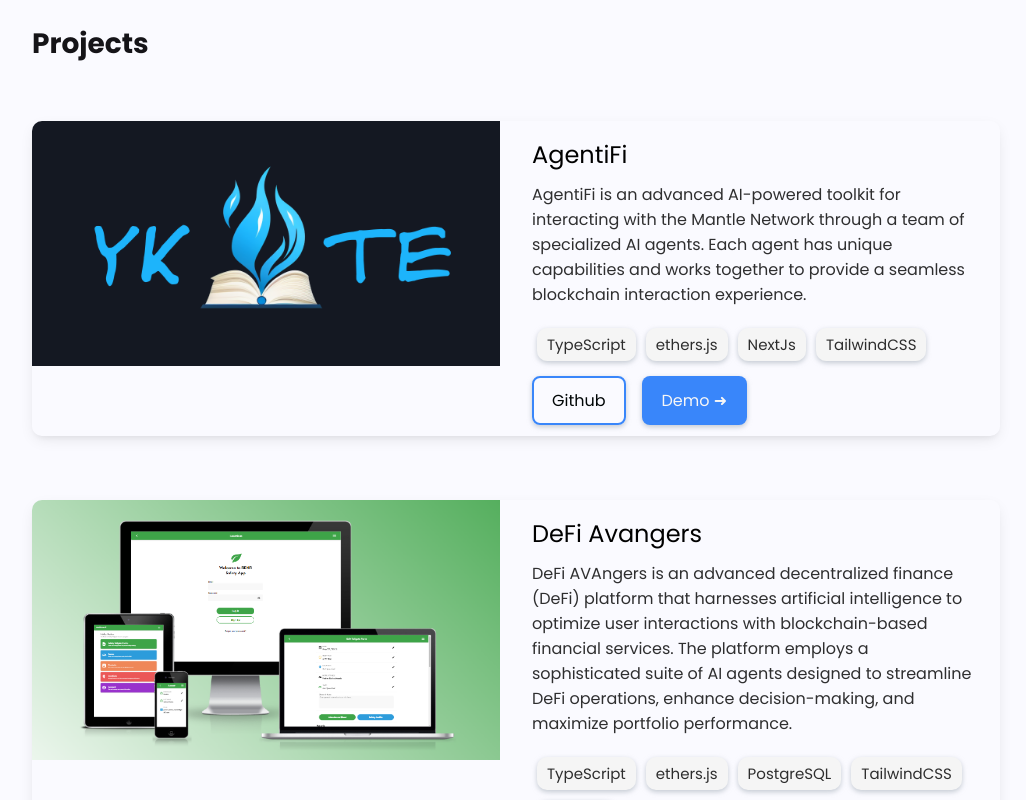
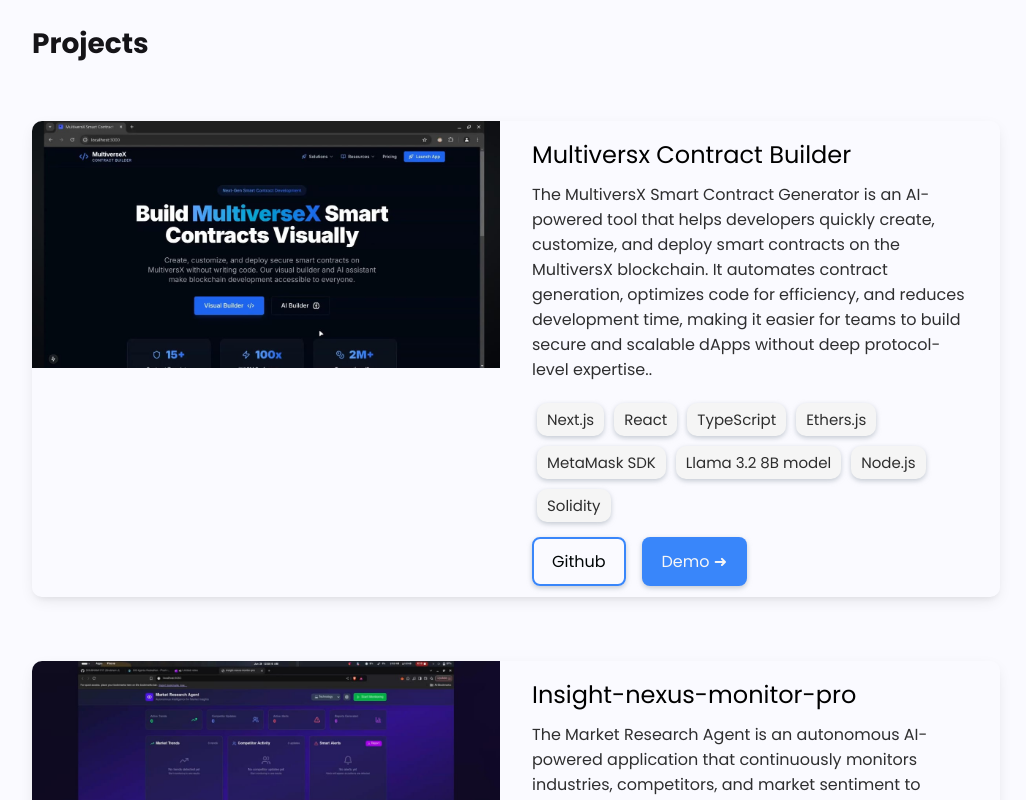
Before and after one commit to oxshbm/portfolio, a React (Create React App) app in the folder portfolio/: page / in a window 1280 px wide. Shown: the part 820-1620 px from the top of the page, without its empty margins (124-1150 px from the left). Built offline with nearby package versions, Linux system fonts and the light colour scheme.

Commit message:
added resume

```diff
--- a/portfolio/src/components/Dropdown/Dropdown.js
+++ b/portfolio/src/components/Dropdown/Dropdown.js
@@ -86,7 +86,7 @@
       <NavBtn onClick={toggle}>
         <a
           className="btn PrimaryBtn"
-          href="https://www.linkedin.com/in/shubham-avhad-705343261/"
+          href="https://drive.google.com/file/d/1Ry6nODLFMSVirwV72JQs4plGCZVovidE/view?usp=drivesdk"
           target="_blank"
           rel="noopener noreferrer"
         >
--- a/portfolio/src/components/Header/Header.js
+++ b/portfolio/src/components/Header/Header.js
@@ -16,7 +16,7 @@
             Projects
           </NavLink>
           <NavLink className="menu-item" to="about">
-            About
+            Experiences
           </NavLink>
           <NavLink className="menu-item" to="contact">
             Contact
@@ -25,7 +25,7 @@
         <NavBtn>
           <a
             className="btn PrimaryBtn"
-            href="https://www.linkedin.com/in/shubham-avhad-705343261/"  //add teh resume  link here
+            href="https://drive.google.com/file/d/1Ry6nODLFMSVirwV72JQs4plGCZVovidE/view?usp=drivesdk"  //add teh resume  link here
             target="_blank"
             rel="noopener noreferrer"
           >
--- a/portfolio/src/data/ProjectData.js
+++ b/portfolio/src/data/ProjectData.js
@@ -1,23 +1,23 @@
 // --------------------------------------- Project List
 export const ProjectList = [
-  {
-    img: "/ykte-feature-graphic.png",
-    title: "AgentiFi",
-    description:
-      "AgentiFi is an advanced AI-powered toolkit for interacting with the Mantle Network through a team of specialized AI agents. Each agent has unique capabilities and works together to provide a seamless blockchain interaction experience.",
-    tech_stack: [" TypeScript", "ethers.js", "NextJs", "TailwindCSS"],
-    github_url: "https://github.com/oxshbm/AgentiFi.git",
-    demo_url: "add youtube video url here",
-  },
-  {
-    img: "/renr-responsive.png",
-    title: "DeFi Avangers",
-    description:
-      "DeFi AVAngers is an advanced decentralized finance (DeFi) platform that harnesses artificial intelligence to optimize user interactions with blockchain-based financial services. The platform employs a sophisticated suite of AI agents designed to streamline DeFi operations, enhance decision-making, and maximize portfolio performance.",
-    tech_stack: ["TypeScript", "ethers.js", "PostgreSQL", "TailwindCSS", "PyTorch"],
-    github_url: "https://github.com/oxshbm/DeFi-AVAngers.git",
-    demo_url: "ty video url here",
-  },
+  // {
+  //   img: "/agentify.png",
+  //   title: "AgentiFi",
+  //   description:
+  //     "AgentiFi is an advanced AI-powered toolkit for interacting with the Mantle Network through a team of specialized AI agents. Each agent has unique capabilities and works together to provide a seamless blockchain interaction experience.",
+  //   tech_stack: [" TypeScript", "ethers.js", "NextJs", "TailwindCSS"],
+  //   github_url: "https://github.com/oxshbm/AgentiFi.git",
+  //   demo_url: "add youtube video url here",
+  // },
+  // {
+  //   img: "/defi.png",
+  //   title: "DeFi Avangers",
+  //   description:
+  //     "DeFi AVAngers is an advanced decentralized finance (DeFi) platform that harnesses artificial intelligence to optimize user interactions with blockchain-based financial services. The platform employs a sophisticated suite of AI agents designed to streamline DeFi operations, enhance decision-making, and maximize portfolio performance.",
+  //   tech_stack: ["TypeScript", "ethers.js", "PostgreSQL", "TailwindCSS", "PyTorch"],
+  //   github_url: "https://github.com/oxshbm/DeFi-AVAngers.git",
+  //   demo_url: "ty video url here",
+  // },
   {
     img: "/multiversex.jpeg",
     title: "Multiversx Contract Builder",
```
Also changed, not shown: portfolio/public/agentify.png (added), portfolio/public/defi.png (added).
